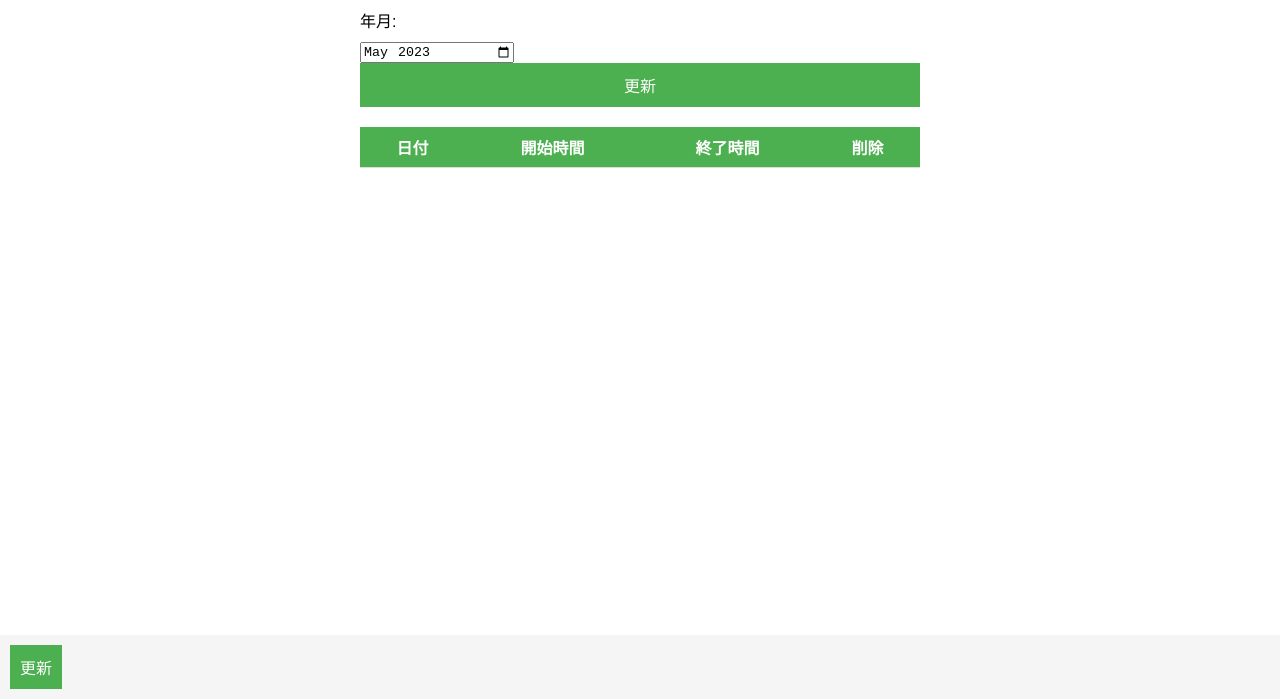
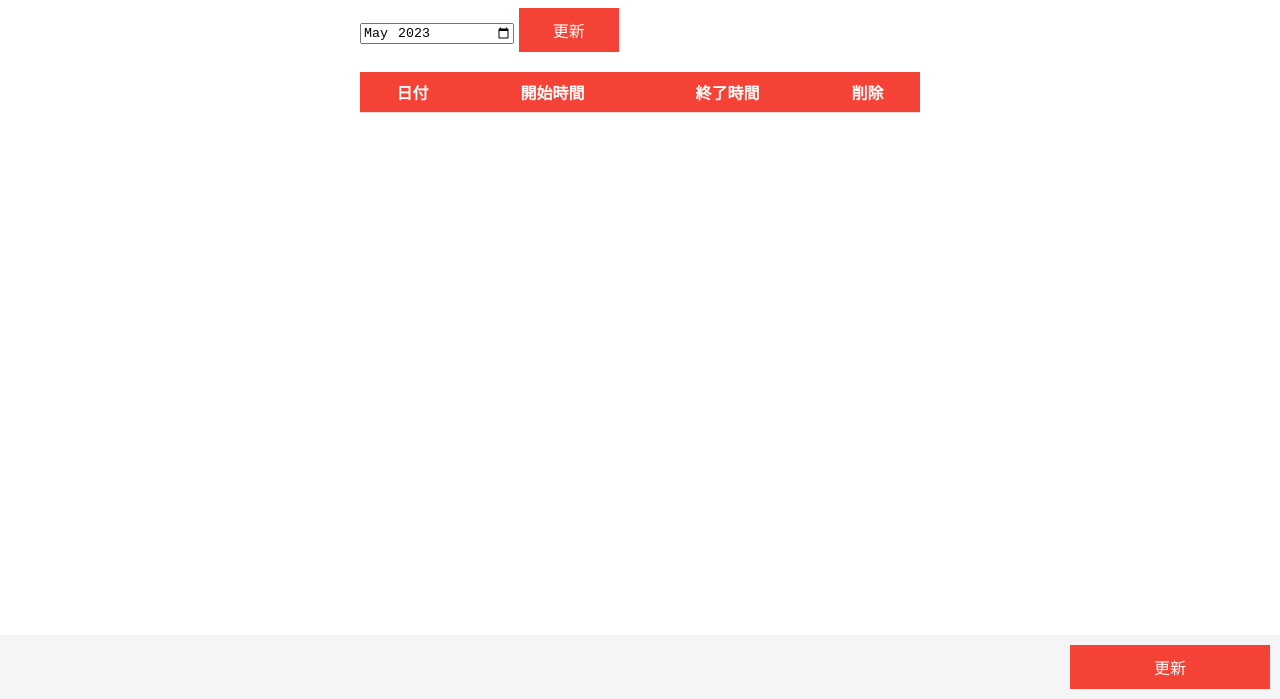
Before and after one commit to xhoge/xhoge.github.io, a plain HTML site: page index.html in a window 1280 px wide. Shown: the part 101-800 px from the top of the page. Drawn offline with Linux system fonts and the light colour scheme.

Commit message:
デザイン調整

```diff
--- a/index.html
+++ b/index.html
@@ -34,19 +34,20 @@
     input[type="text"],
     input[type="time"],
     input[type="submit"] {
-      width: 100%;
+      width: 100px;
       padding: 5px;
       font-size: 16px;
     }
 
     input[type="submit"] {
-      display: block;
+      display: inline-block;
       padding: 10px;
       font-size: 16px;
-      background-color: #4CAF50;
+      background-color: #f44336;
       color: #fff;
       border: none;
       cursor: pointer;
+
     }
 
     table {
@@ -62,7 +63,7 @@
     }
 
     th {
-      background-color: #4CAF50;
+      background-color: #f44336;
       color: #fff;
     }
 
@@ -86,25 +87,27 @@
       background-color: #f5f5f5;
       padding: 10px;
       box-sizing: border-box;
+      text-align: right;
     }
 
     .footer input[type="submit"] {
-      width: auto;
+      width: 200px;
       display: inline-block;
+    }
+
+    #content{
+      overflow: auto;
     }
   </style>
 </head>
 <body>
   <div class="container">
-    <h1>勤怠管理</h1>
+    <h1>タイムキープ</h1>
 
     <form id="entryForm">
-      <label for="yearMonth">年月:</label>
       <input type="month" id="yearMonth" required>
-
       <input type="submit" value="更新">
     </form>
-
     <table id="attendanceTable">
       <thead>
         <tr>
@@ -116,7 +119,8 @@
       </thead>
       <tbody></tbody>
     </table>
-
+    <div id="content">
+  </div>
     <div class="footer">
       <input type="submit" value="更新">
     </div>
@@ -128,16 +132,16 @@
     const storeName = 'attendanceStore';
     const request = indexedDB.open(dbName, 1);
 
-    request.onerror = function (event) {
+    request.onerror = (event) => {
       console.log('IndexedDBのオープンでエラーが発生しました');
     };
 
-    request.onupgradeneeded = function (event) {
+    request.onupgradeneeded = (event) => {
       const db = event.target.result;
       db.createObjectStore(storeName, { keyPath: 'id', autoIncrement: true });
     };
 
-    request.onsuccess = function (event) {
+    request.onsuccess = (event) => {
       const db = event.target.result;
       const entryForm = document.getElementById('entryForm');
       const attendanceTable = document.getElementById('attendanceTable');
@@ -148,7 +152,7 @@
       const yearMonthInput = document.getElementById('yearMonth');
 
       // 勤怠データの登録
-      entryForm.addEventListener('submit', function (event) {
+      entryForm.addEventListener('submit', (event) => {
         event.preventDefault();
 
         const yearMonth = yearMonthInput.value;
@@ -168,7 +172,6 @@
             <td><button class="delete-btn">削除</button></td>
           `;
           tbody.appendChild(row);
-        }
 
         // 当月のデータを表示
         const transaction = db.transaction(storeName, 'readonly');
@@ -176,7 +179,7 @@
         //const index = objectStore.index('yearMonth');
         const request = objectStore.openCursor(IDBKeyRange.only(yearMonth));
 
-        request.onsuccess = function (event) {
+        request.onsuccess = (event) => {
           const cursor = event.target.result;
           if (cursor) {
             const attendance = cursor.value;
@@ -188,10 +191,11 @@
             cursor.continue();
           }
         };
+        }
       });
 
       // データの更新
-      footerButton.addEventListener('click', function (event) {
+      footerButton.addEventListener('click', (event) => {
         event.preventDefault();
 
         const yearMonth = yearMonthInput.value;
@@ -202,8 +206,8 @@
         const objectStore = transaction.objectStore(storeName);
 
         // 当月のデータを削除
-        const deleteRequest = objectStore.index('yearMonth').openCursor(IDBKeyRange.only(yearMonth));
-        deleteRequest.onsuccess = function (event) {
+        const deleteRequest = objectStore.openCursor(IDBKeyRange.only(yearMonth));
+        deleteRequest.onsuccess = (event) => {
           const cursor = event.target.result;
           if (cursor) {
             cursor.delete();
@@ -243,10 +247,10 @@
 
         const transaction = db.transaction(storeName, 'readonly');
         const objectStore = transaction.objectStore(storeName);
-        const index = objectStore.index('yearMonth');
-        const request = index.openCursor(IDBKeyRange.only(yearMonth));
+        //const index = objectStore.index('yearMonth');
+        const request = objectStore.openCursor(IDBKeyRange.only(yearMonth));
 
-        request.onsuccess = function (event) {
+        request.onsuccess = (event) =>{
           const cursor = event.target.result;
           if (cursor) {
             const attendance = cursor.value;
@@ -270,7 +274,7 @@
       showAttendanceData();
 
       // データの削除
-      attendanceTable.addEventListener('click', function (event) {
+      attendanceTable.addEventListener('click', (event) => {
         if (event.target.classList.contains('delete-btn')) {
           const row = event.target.closest('tr');
           const date = row.querySelector('td:first-child').textContent;
@@ -280,7 +284,7 @@
           const index = objectStore.index('yearMonth');
           const request = index.openCursor(IDBKeyRange.only(date));
 
-          request.onsuccess = function (event) {
+          request.onsuccess = (event) => {
             const cursor = event.target.result;
             if (cursor) {
               cursor.delete();
```
